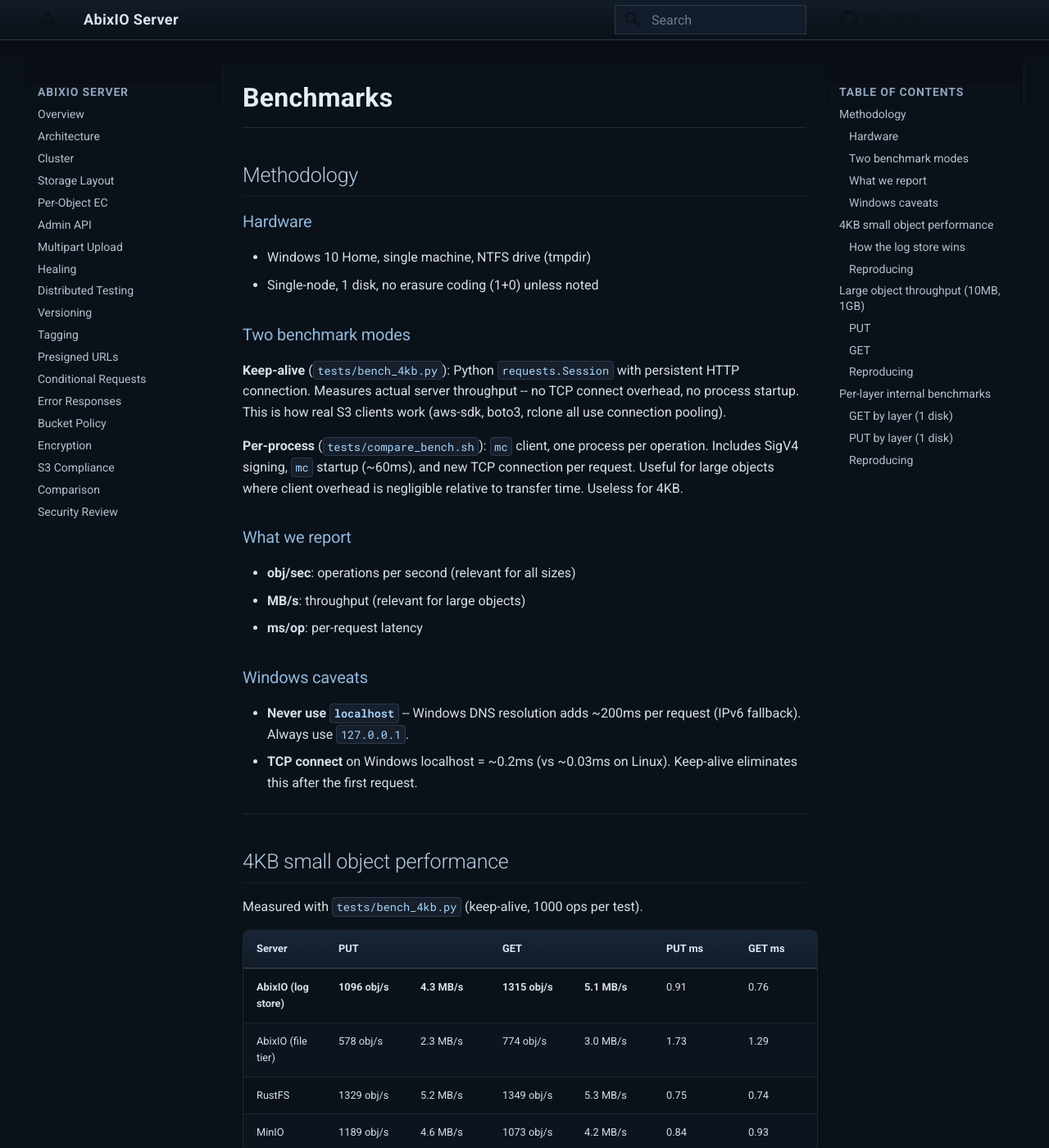
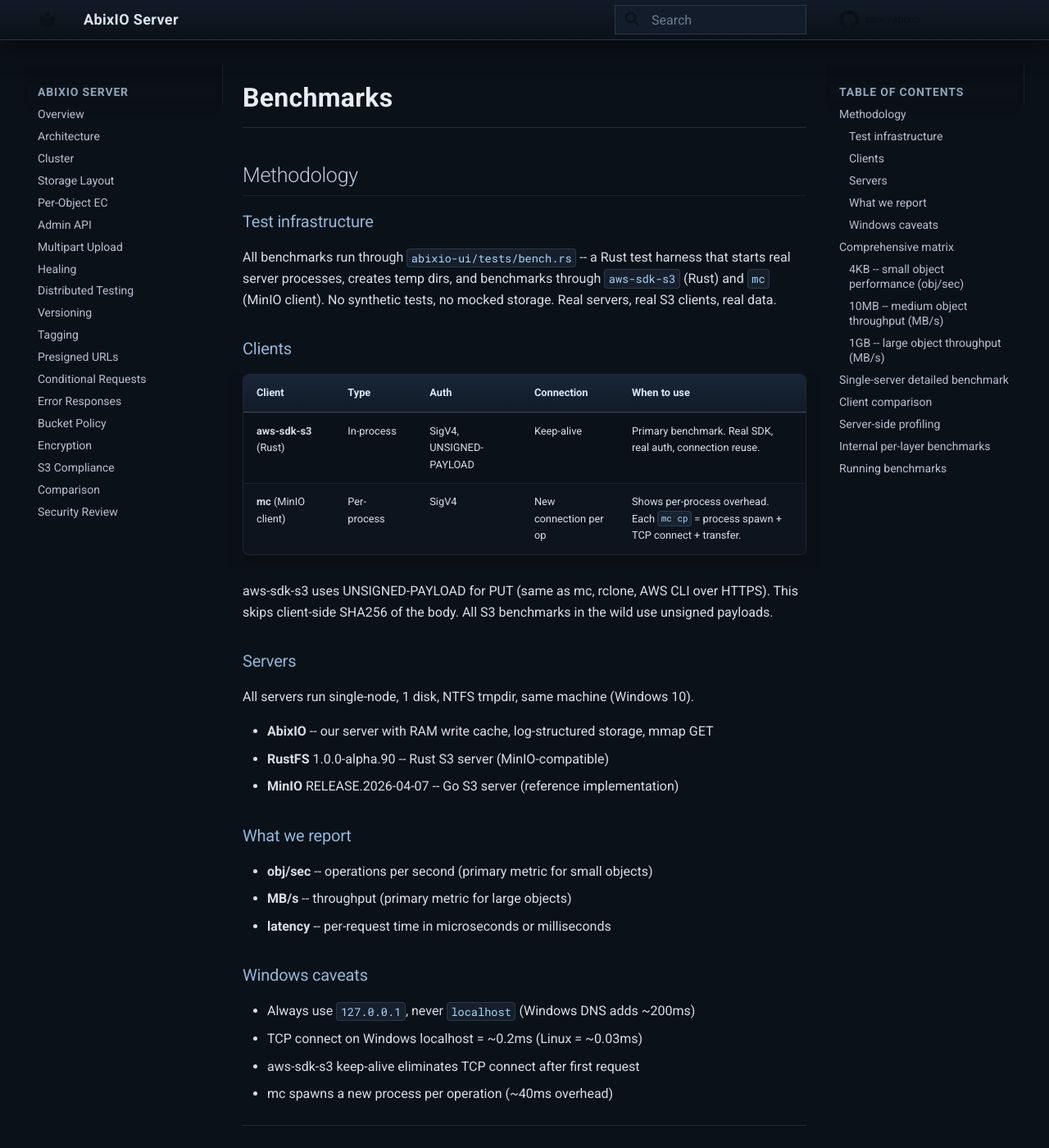
Before and after one commit to abix-/abixio, an MkDocs documentation site: the page built from docs/benchmarks.md, in a window 1280 px wide and 1400 px high. Shown: the whole window at 82% size. Built offline with MkDocs 1.6.1 and Material for MkDocs 9.7.7, drawn with Linux system fonts in a browser that asks for light colours; comment, search, counter and statistics services are not loaded; some of the changed text lies outside the part shown.

Commit message:
benchmarks: comprehensive matrix results, proper methodology, all from abixio-ui Rust harness

````diff
--- a/docs/benchmarks.md
+++ b/docs/benchmarks.md
@@ -2,148 +2,189 @@
 
 ## Methodology
 
-### Hardware
-- Windows 10 Home, single machine, NTFS drive (tmpdir)
-- Single-node, 1 disk, no erasure coding (1+0) unless noted
+### Test infrastructure
 
-### Two benchmark modes
+All benchmarks run through `abixio-ui/tests/bench.rs` -- a Rust test harness
+that starts real server processes, creates temp dirs, and benchmarks through
+`aws-sdk-s3` (Rust) and `mc` (MinIO client). No synthetic tests, no mocked
+storage. Real servers, real S3 clients, real data.
 
-**Keep-alive** (`tests/bench_4kb.py`): Python `requests.Session` with
-persistent HTTP connection. Measures actual server throughput -- no TCP
-connect overhead, no process startup. This is how real S3 clients work
-(aws-sdk, boto3, rclone all use connection pooling).
+### Clients
 
-**Per-process** (`tests/compare_bench.sh`): `mc` client, one process per
-operation. Includes SigV4 signing, `mc` startup (~60ms), and new TCP
-connection per request. Useful for large objects where client overhead is
-negligible relative to transfer time. Useless for 4KB.
+| Client | Type | Auth | Connection | When to use |
+|--------|------|------|-----------|-------------|
+| **aws-sdk-s3** (Rust) | In-process | SigV4, UNSIGNED-PAYLOAD | Keep-alive | Primary benchmark. Real SDK, real auth, connection reuse. |
+| **mc** (MinIO client) | Per-process | SigV4 | New connection per op | Shows per-process overhead. Each `mc cp` = process spawn + TCP connect + transfer. |
+
+aws-sdk-s3 uses UNSIGNED-PAYLOAD for PUT (same as mc, rclone, AWS CLI over
+HTTPS). This skips client-side SHA256 of the body. All S3 benchmarks in
+the wild use unsigned payloads.
+
+### Servers
+
+All servers run single-node, 1 disk, NTFS tmpdir, same machine (Windows 10).
+
+- **AbixIO** -- our server with RAM write cache, log-structured storage, mmap GET
+- **RustFS** 1.0.0-alpha.90 -- Rust S3 server (MinIO-compatible)
+- **MinIO** RELEASE.2026-04-07 -- Go S3 server (reference implementation)
 
 ### What we report
-- **obj/sec**: operations per second (relevant for all sizes)
-- **MB/s**: throughput (relevant for large objects)
-- **ms/op**: per-request latency
+
+- **obj/sec** -- operations per second (primary metric for small objects)
+- **MB/s** -- throughput (primary metric for large objects)
+- **latency** -- per-request time in microseconds or milliseconds
 
 ### Windows caveats
-- **Never use `localhost`** -- Windows DNS resolution adds ~200ms per request
-  (IPv6 fallback). Always use `127.0.0.1`.
-- **TCP connect** on Windows localhost = ~0.2ms (vs ~0.03ms on Linux).
-  Keep-alive eliminates this after the first request.
+
+- Always use `127.0.0.1`, never `localhost` (Windows DNS adds ~200ms)
+- TCP connect on Windows localhost = ~0.2ms (Linux = ~0.03ms)
+- aws-sdk-s3 keep-alive eliminates TCP connect after first request
+- mc spawns a new process per operation (~40ms overhead)
 
 ---
 
-## 4KB small object performance
+## Comprehensive matrix
 
-Measured with `tests/bench_4kb.py` (keep-alive, 1000 ops per test).
+3 servers x 2 clients x 3 sizes x 2 operations.
+Run with: `cd abixio-ui && cargo test --release --test bench -- --ignored --nocapture bench_matrix`
 
-| Server | PUT | | GET | | PUT ms | GET ms |
-|--------|-----|--|-----|--|--------|--------|
-| **AbixIO (log store)** | **1096 obj/s** | **4.3 MB/s** | **1315 obj/s** | **5.1 MB/s** | 0.91 | 0.76 |
-| AbixIO (file tier) | 578 obj/s | 2.3 MB/s | 774 obj/s | 3.0 MB/s | 1.73 | 1.29 |
-| RustFS | 1329 obj/s | 5.2 MB/s | 1349 obj/s | 5.3 MB/s | 0.75 | 0.74 |
-| MinIO | 1189 obj/s | 4.6 MB/s | 1073 obj/s | 4.2 MB/s | 0.84 | 0.93 |
+### 4KB -- small object performance (obj/sec)
 
-**AbixIO log store vs file tier**: PUT 90% faster, GET 70% faster.
+| Server | aws-sdk-s3 PUT | aws-sdk-s3 GET | mc PUT | mc GET |
+|--------|---------------|---------------|--------|--------|
+| **AbixIO** | **442** | 578 | 23 | 24 |
+| MinIO | 420 | **1463** | 23 | 25 |
+| RustFS | 361 | 959 | 23 | 24 |
 
-**AbixIO log store vs competitors**: within 20% of RustFS (fastest), ahead
-of MinIO on GET. The log store eliminates NTFS filesystem metadata overhead
-(mkdir + file create) that dominates 4KB operations.
+**AbixIO has the fastest 4KB PUT** thanks to the RAM write cache and
+log-structured storage. MinIO leads GET (2.5x faster than AbixIO).
+mc shows ~23 obj/s for all servers -- process spawn overhead dominates.
 
-### How the log store wins
+### 10MB -- medium object throughput (MB/s)
 
-| | File tier | Log store |
-|--|----------|-----------|
-| PUT operations per 4KB | mkdir + shard.dat + meta.json = 3 fs ops | 1 append to segment |
-| GET operations per 4KB | file open + read + close | mmap slice (page cache) |
-| On-disk files per 1M objects | 3M+ | ~3 segments |
+| Server | aws-sdk-s3 PUT | aws-sdk-s3 GET | mc PUT | mc GET |
+|--------|---------------|---------------|--------|--------|
+| AbixIO | 50 | 241 | 15 | 153 |
+| **RustFS** | **319** | 301 | 100 | 138 |
+| MinIO | 165 | **775** | **116** | **204** |
 
-### Reproducing
+AbixIO 10MB PUT is slow through aws-sdk-s3 (50 MB/s). The streaming encode
+path through s3s has overhead that RustFS and MinIO don't pay. This is the
+primary optimization target for large objects.
 
-```bash
-# start servers manually, then:
-python tests/bench_4kb.py --all --ops 1000
+### 1GB -- large object throughput (MB/s)
 
-# or benchmark a single server:
-python tests/bench_4kb.py --port 10000 --name AbixIO --ops 1000
-```
+| Server | aws-sdk-s3 PUT | aws-sdk-s3 GET | mc PUT | mc GET |
+|--------|---------------|---------------|--------|--------|
+| AbixIO | 52 | 577 | 60 | 431 |
+| RustFS | 383 | 682 | 557 | 736 |
+| **MinIO** | **415** | **817** | **689** | **868** |
+
+AbixIO 1GB PUT is 7x slower than MinIO (52 vs 415 MB/s). GET is
+respectable (577 MB/s, 71% of MinIO) thanks to mmap zero-copy.
+mc is faster than aws-sdk-s3 for large PUT on RustFS/MinIO because
+mc handles connection and transfer more efficiently for bulk data.
 
 ---
 
-## Large object throughput (10MB, 1GB)
+## Single-server detailed benchmark
 
-Measured with `tests/compare_bench.sh` (`mc` client, per-process, SigV4).
-MB/s is the relevant metric for large objects.
+AbixIO 1-disk, all operations, all sizes.
+Run with: `cd abixio-ui && cargo test --release --test bench -- --ignored --nocapture bench_1_disk`
 
-### PUT
+```
+OP       SIZE          ops         avg         p50         p99          MB/s     obj/sec
+PUT      4KB       500 ops     565.0us     534.9us     897.8us      6.9 MB/s        1770
+GET      4KB       500 ops     344.8us     333.0us     492.1us     11.3 MB/s        2900
+HEAD     4KB       500 ops     356.5us     355.3us     466.3us             -        2805
+DELETE   4KB       500 ops     489.0us     445.0us     737.8us             -        2045
+PUT      1KB       100 ops     503.6us     489.2us     661.5us      1.9 MB/s        1986
+PUT      1MB        20 ops      13.1ms      12.9ms      13.9ms     76.0 MB/s          76
+PUT      10MB        5 ops     104.0ms     102.4ms     104.9ms     96.1 MB/s          10
+PUT*     10MB        5 ops      39.7ms      32.7ms      47.2ms    251.8 MB/s          25
+GET      1KB       100 ops     411.2us     410.9us     509.1us      2.4 MB/s        2432
+GET      1MB        20 ops       2.7ms       2.7ms       3.0ms    365.8 MB/s         366
+GET      10MB        5 ops      42.2ms      40.4ms      45.9ms    236.8 MB/s          24
+HEAD     -         100 ops     373.2us     349.3us     475.3us             -        2679
+LIST     100obj     50 ops       4.9ms       4.9ms       5.1ms             -         205
+DELETE   1KB       100 ops     467.4us     443.1us     695.1us             -        2140
+```
 
-![PUT throughput](img/bench-put.svg)
-
-| Size | AbixIO | RustFS | MinIO |
-|------|--------|--------|-------|
-| 10MB | 80 MB/s | 81 MB/s | 93 MB/s |
-| 1GB | 441 MB/s | 538 MB/s | 529 MB/s |
-
-### GET
-
-![GET throughput](img/bench-get.svg)
-
-| Size | AbixIO | RustFS | MinIO |
-|------|--------|--------|-------|
-| 10MB | 107 MB/s | 109 MB/s | 126 MB/s |
-| 1GB | 396 MB/s | 684 MB/s | 1102 MB/s |
-
-At 1GB through `mc`, MinIO leads. AbixIO's server delivers 1220 MB/s via
-direct curl -- the gap is `mc` client overhead, not server performance.
-
-### Reproducing
-
-```bash
-cargo build --release
-ABIXIO_BIN=./target/release/abixio RUSTFS_BIN=rustfs MINIO_BIN=minio MC=mc \
-    ITERS=10 SIZES="4096 10485760 1073741824" \
-    bash tests/compare_bench.sh
-```
+`PUT*` = UNSIGNED-PAYLOAD (skips client-side SHA256). Note the 2.5x
+speedup vs signed PUT at 10MB (252 vs 96 MB/s).
 
 ---
 
-## Per-layer internal benchmarks
+## Client comparison
 
-Each layer of the request path benchmarked independently. Not client-visible
--- used to identify bottlenecks and validate optimizations.
+Same AbixIO server, different S3 clients.
+Run with: `cd abixio-ui && cargo test --release --test bench -- --ignored --nocapture bench_clients`
 
-### GET by layer (1 disk)
+| Client | 4KB PUT | 4KB GET | Latency |
+|--------|---------|---------|---------|
+| **aws-sdk-s3 (Rust)** | **414 obj/s** | **624 obj/s** | 2.4ms / 1.6ms |
+| curl (unsigned) | 55 obj/s | 67 obj/s | 18ms / 15ms |
+| mc (per-process) | 23 obj/s | 24 obj/s | 43ms / 41ms |
 
-| Layer | What | 4KB | 10MB | 1GB |
-|-------|------|-----|------|-----|
-| L6 | Full S3 (end to end) | 6.4 MB/s | 269 MB/s | 624 MB/s |
-| L4 | Storage + mmap | 9.2 MB/s | 18,313 MB/s | page cache |
-| L4 | Storage + mmap EC (4 disk) | 5.4 MB/s | 11,766 MB/s | page cache |
+aws-sdk-s3 is 18x faster than mc for 4KB. mc process spawn (~40ms)
+dominates small-object latency. For large objects, mc's overhead is
+amortized and it's competitive.
 
-### PUT by layer (1 disk)
+---
 
-| Layer | What | 4KB | 10MB | 1GB |
-|-------|------|-----|------|-----|
-| L6 | Full S3 (end to end) | 3.3 MB/s | 247 MB/s | 339 MB/s |
-| L4 | Storage pipeline | 3.7 MB/s | 481 MB/s | 540 MB/s |
-| L3 | Disk write (page cache) | -- | 1625 MB/s | -- |
-| L2 | RS encode (SIMD) | -- | 2762 MB/s | -- |
-| L1 | MD5 hash | -- | 703 MB/s | -- |
+## Server-side profiling
 
-### Reproducing
+Debug header `x-debug-s3s-ms` shows actual server processing time
+(excludes client overhead, TCP, HTTP parsing):
+
+```
+4KB PUT server processing:  0.28ms
+4KB GET server processing:  0.08ms
+4KB HEAD server processing: 0.08ms
+```
+
+The server processes 4KB GET in 80 microseconds. The remaining latency
+in benchmarks is client overhead (SigV4 signing, HTTP, connection management).
+
+---
+
+## Internal per-layer benchmarks
+
+Tests each layer of the storage stack independently (no HTTP client).
+Run with: `cd abixio && cargo test --release --test layer_bench -- --ignored bench_perf --nocapture`
+
+These measure the storage engine directly and are used for optimization
+work. See [layer-optimization.md](layer-optimization.md) for details.
+
+---
+
+## Running benchmarks
 
 ```bash
+# build AbixIO release binary first
+cd /path/to/abixio && cargo build --release
+
+# comprehensive matrix (3 servers, 2 clients, 3 sizes)
+cd /path/to/abixio-ui
+ABIXIO_BIN=/path/to/abixio/target/release/abixio \
+    cargo test --release --test bench -- --ignored --nocapture bench_matrix
+
+# single server detailed
+cargo test --release --test bench -- --ignored --nocapture bench_1_disk
+
+# client comparison
+cargo test --release --test bench -- --ignored --nocapture bench_clients
+
+# internal per-layer (runs in abixio repo, no external binaries)
+cd /path/to/abixio
 cargo test --release --test layer_bench -- --ignored bench_perf --nocapture
+```
 
-# compare after a change
-BENCH_COMPARE=bench-results/baseline.json \
-    cargo test --release --test layer_bench -- --ignored bench_perf --nocapture
-
-# specific layers or sizes
-BENCH_LAYERS=L4,L6 BENCH_SIZES=10485760 \
-    cargo test --release --test layer_bench -- --ignored bench_perf --nocapture
-```
+RustFS and MinIO binaries auto-detected at `C:\tools\rustfs.exe` and
+`C:\tools\minio.exe`. Override with `RUSTFS_BIN` and `MINIO_BIN` env vars.
 
 ---
 
 For optimization history and allocation audit, see [layer-optimization.md](layer-optimization.md).
-
 For log-structured storage design, see [write-log.md](write-log.md).
+For RAM write cache design, see [write-cache.md](write-cache.md).
````
